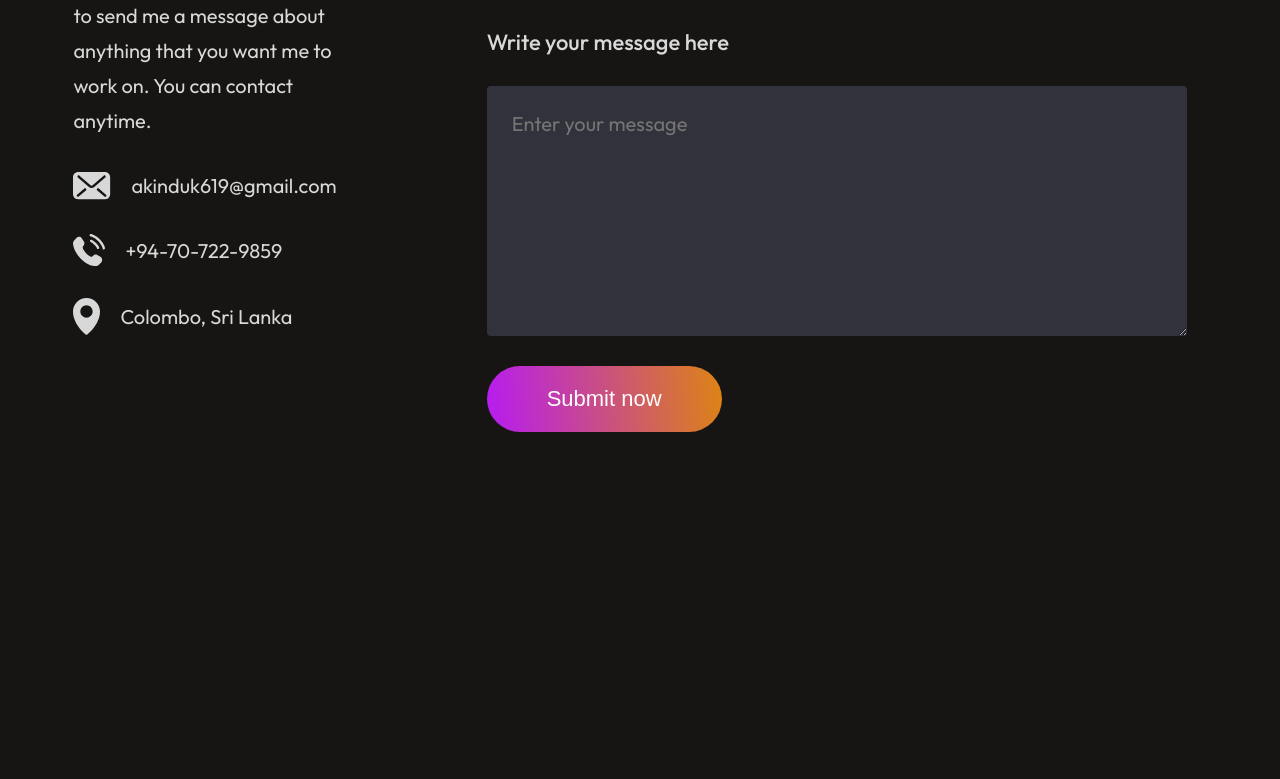
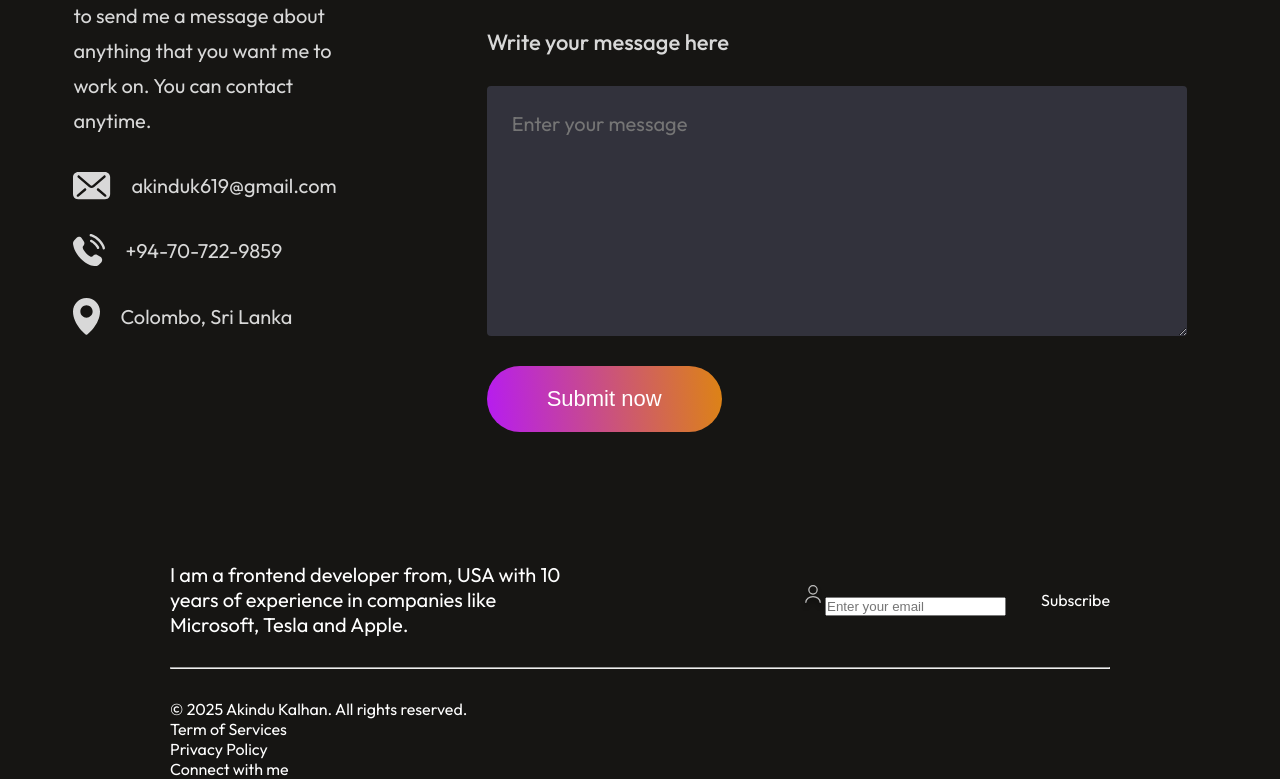
Before and after one commit to akindu-k/me, a React (Vite) app: page / in a window 1280 px wide. Shown: the part 5645-6424 px from the top of the page. Before the commit the page ends 6127 px from the top, so only its background shows below. Built offline with nearby package versions, Linux system fonts and the light colour scheme.

Commit message:
footer 1:56:10

```diff
--- a/src/App.jsx
+++ b/src/App.jsx
@@ -5,6 +5,7 @@
 import Services from './components/Services/Services'
 import MyWork from './components/MyWork/MyWork'
 import Contact from './components/Contact/Contact'
+import Footer from './components/Footer/Footer'
 
 const App = () => {
   return (
@@ -15,6 +16,7 @@
       <Services/>
       <MyWork/>
       <Contact/>
+      <Footer/>
     </div>
   )
 }
--- a/src/components/Contact/Contact.jsx
+++ b/src/components/Contact/Contact.jsx
@@ -31,7 +31,7 @@
                 <label htmlFor="">Your Name</label>
                 <input type="text" placeholder='Enter your name' name='name'/>
                 <label htmlFor="">Your Email</label>
-                <input type="text" placeholder='Enter your email' name='email' />
+                <input type="email" placeholder='Enter your email' name='email' />
                 <label htmlFor="">Write your message here</label>
                 <textarea name="message" rows="8"placeholder='Enter your message'></textarea>
                 <button type="submit" className="contact-submit">Submit now</button>
--- /dev/null
+++ b/src/components/Footer/Footer.css
@@ -0,0 +1,28 @@
+.footer{
+    margin: 50px 170px;
+    display: flex;
+    flex-direction: column;
+    gap: 30px;
+}
+
+.footer-top{
+    display: flex;
+    justify-content: space-between;
+}
+
+.footer-top-left p{
+    font-size: 20px;
+    max-width: 400px;
+
+
+}
+
+.footer-top-right{
+    display: flex;
+    align-items: center;
+    gap: 35px;
+}
+
+.footer-email-input{
+
+}
--- /dev/null
+++ b/src/components/Footer/Footer.jsx
@@ -0,0 +1,35 @@
+import React from 'react'
+import "./Footer.css"
+// import footer_logo from "../../assets/footer_logo.svg"
+import user_icon from "../../assets/user_icon.svg"
+
+const Footer = () => {
+  return (
+    <div className='footer'>
+        <div className="footer-top">
+            <div className="footer-top-left">
+                {/* <img src={footer_logo} alt="" /> */}
+                <p>I am a frontend developer from, USA with 10 years of experience in companies like Microsoft, Tesla and Apple.</p>
+            </div>
+            <div className="footer-top-right">
+                <div className="footer-email-input">
+                    <img src={user_icon} alt="" />
+                    <input type="email" placeholder='Enter your email' />
+                </div>
+                <div className="footer-subscribe">Subscribe</div>
+            </div>
+        </div>
+        <hr/>
+        <div className="footer-bottom">
+            <p className="footer-bottom-left">© 2025 Akindu Kalhan. All rights reserved.</p>
+            <div className="footer-bottom-right">
+                <p>Term of Services</p>
+                <p>Privacy Policy</p>
+                <p>Connect with me</p>
+            </div>
+        </div>
+    </div>
+  )
+}
+
+export default Footer
```
Also changed, not shown: src/assets/user_icon.svg (added).
